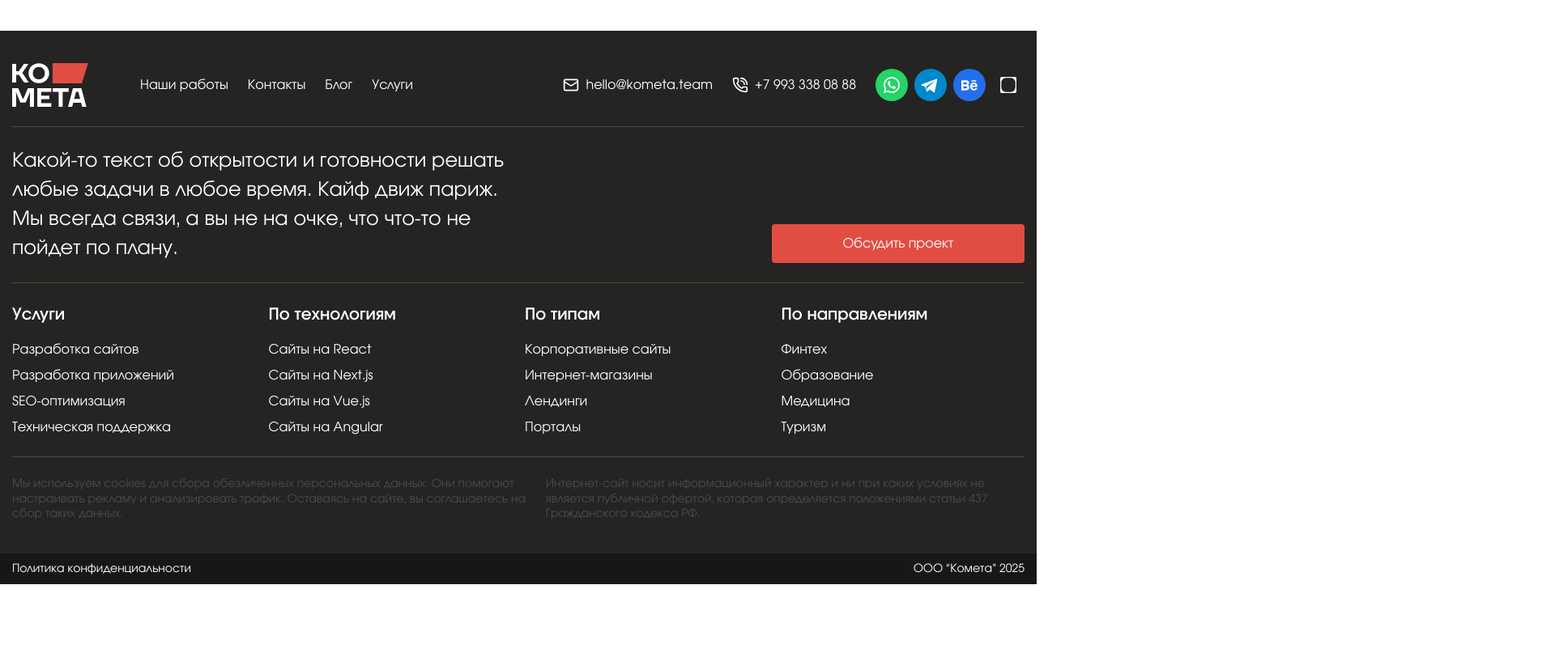
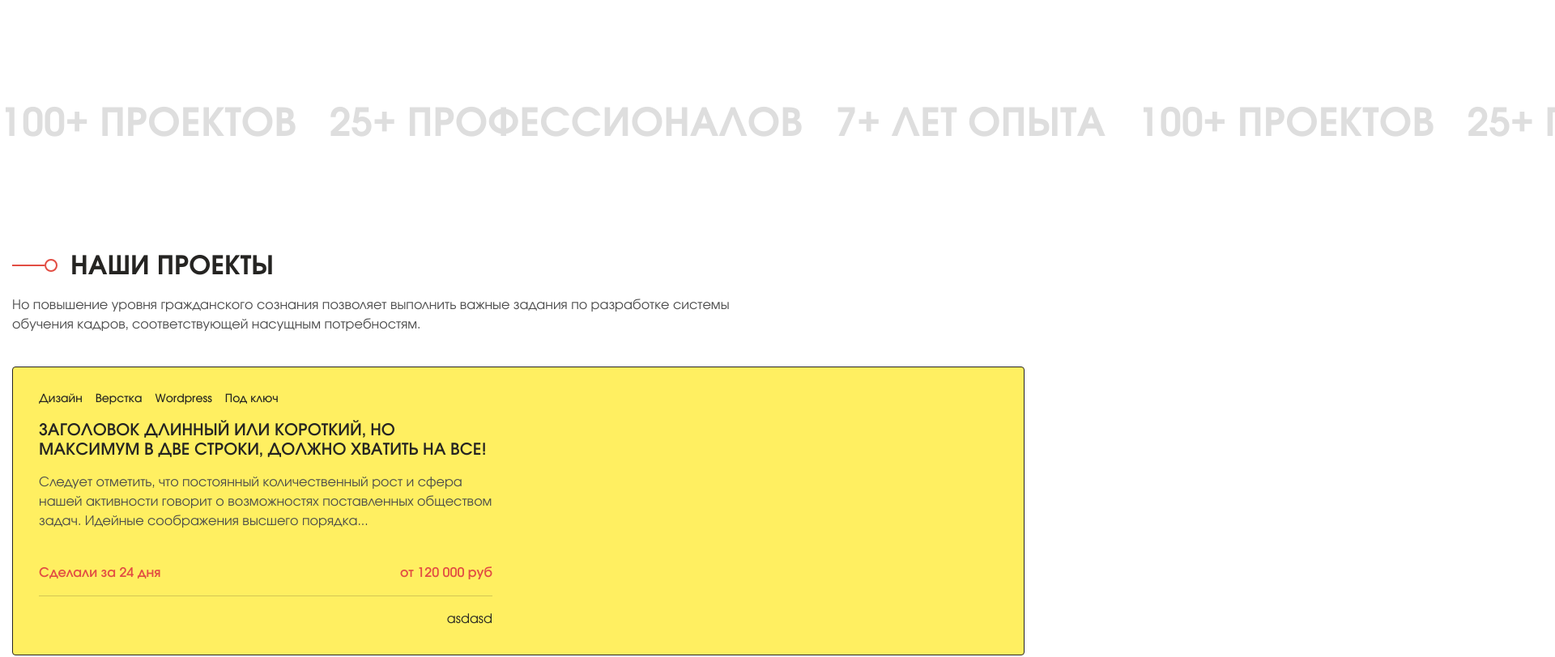
Before and after one commit to webscapestudio/kometa.next, a Next.js app: page / in a window 1280 px wide. Shown: the part 1444-2256 px from the top of the page at 81% size, 1920 px wide, since content can reach past the window. Before the commit the page ends 2166 px from the top, so only its background shows below. Built offline with nearby package versions, Linux system fonts and the light colour scheme.

Commit message:
projects

```diff
--- a/app/globals.scss
+++ b/app/globals.scss
@@ -12,8 +12,9 @@
 body {
   font-weight: 400;
   font-size: 16px;
-  line-height: 150%;
   color: #252422;
+
+  @apply leading-[150%];
 }
 
 // @theme inline {
--- a/app/page.tsx
+++ b/app/page.tsx
@@ -1,5 +1,10 @@
 import { Socials } from "@/components/ui";
-import { ServicesTabs, Showreel } from "@/components/widgets";
+import {
+  FeaturesMarquee,
+  Projects,
+  ServicesTabs,
+  Showreel,
+} from "@/components/widgets";
 import type { Metadata } from "next";
 
 export const metadata: Metadata = {
@@ -30,6 +35,8 @@ export default function Home() {
 
       <Showreel className="mt-0" />
       <ServicesTabs className="max-[768px]:hidden mt-[120px]" />
+      <FeaturesMarquee />
+      <Projects />
     </>
   );
 }
--- a/components/widgets/Footer/Footer.tsx
+++ b/components/widgets/Footer/Footer.tsx
@@ -135,7 +135,7 @@ export const Footer = () => {
 
           <div className="w-full h-[1px] bg-[#4B4B4B] my-6"></div>
 
-          <div className="flex gap-4 text-gray-text text-[14px] leading-[130%]">
+          <div className="grid grid-cols-2 gap-5 text-gray-text text-[14px] leading-[130%]">
             <p className="grow">
               Мы используем cookies для сбора обезличенных персональных данных.
               Они помогают настраивать рекламу и анализировать трафик. Оставаясь
--- /dev/null
+++ b/components/widgets/features-marquee/features-marquee.tsx
@@ -0,0 +1,27 @@
+import { clsx } from "clsx";
+import React from "react";
+
+interface Props {
+  className?: string;
+}
+
+export const FeaturesMarquee: React.FC<Props> = ({ className }) => {
+  return (
+    <div
+      className={clsx(
+        className,
+        "my-[120px] leading-[150%] font-bold text-gray-light flex gap-10 uppercase text-[48px] text-nowrap"
+      )}
+    >
+      <p>100+ ПРОЕКТОВ</p>
+      <p>25+ ПРОФЕССИОНАЛОВ</p>
+      <p>7+ ЛЕТ ОПЫТА</p>
+      <p>100+ ПРОЕКТОВ</p>
+      <p>25+ ПРОФЕССИОНАЛОВ</p>
+      <p>7+ ЛЕТ ОПЫТА</p>
+      <p>100+ ПРОЕКТОВ</p>
+      <p>25+ ПРОФЕССИОНАЛОВ</p>
+      <p>7+ ЛЕТ ОПЫТА</p>
+    </div>
+  );
+};
--- a/components/widgets/index.ts
+++ b/components/widgets/index.ts
@@ -1,3 +1,6 @@
+export { ProjectCard } from "./project-card/project-card";
+export { Projects } from "./projects/projects";
+export { FeaturesMarquee } from "./features-marquee/features-marquee";
 export { Showreel } from "./showreel/showreel";
 export { ServicesNavigation } from "./services-navigation/services-navigation";
 export { ServicesTabs } from "./services_tabs/services_tabs";
--- /dev/null
+++ b/components/widgets/project-card/project-card.tsx
@@ -0,0 +1,63 @@
+import clsx from "clsx";
+import Link from "next/link";
+import React from "react";
+
+interface Props {
+  className?: string;
+  bgColor?: string;
+  textwhite?: boolean;
+}
+
+export const ProjectCard: React.FC<Props> = ({
+  className,
+  textwhite = false,
+}) => {
+  return (
+    <div
+      className={clsx(
+        className,
+        "rounded-[4px] overflow-hidden border border-black grid grid-cols-2",
+        textwhite ? "text-white" : "text-black"
+      )}
+    >
+      <div className="p-8">
+        <div className="flex flex-wrap font-medium leading-[100%] gap-4 text-[14px]">
+          <p>Дизайн</p>
+          <p>Верстка</p>
+          <p>Wordpress</p>
+          <p>Под ключ</p>
+        </div>
+
+        <h3 className="mt-5 text-[20px] leading-[120%] font-semibold uppercase">
+          Заголовок длинный или короткий, но максимум в две строки, должно
+          хватить на все!
+        </h3>
+
+        <p
+          className={clsx("mt-4 text-gray-text", textwhite && "text-white/80")}
+        >
+          Следует отметить, что постоянный количественный рост и сфера нашей
+          активности говорит о возможностях поставленных обществом задач.
+          Идейные соображения высшего порядка...
+        </p>
+
+        <div className="flex mt-10 justify-between items-center text-accent font-semibold">
+          <p>Сделали за 24 дня</p>
+          <p>от 120 000 руб</p>
+        </div>
+
+        <div
+          className={clsx(
+            "my-4 h-[1px] w-full bg-black/20",
+            textwhite && "bg-white/20"
+          )}
+        ></div>
+
+        <div className="flex justify-end">
+          <Link href={""}>asdasd</Link>
+        </div>
+      </div>
+      <div className="pl-4"></div>
+    </div>
+  );
+};
--- /dev/null
+++ b/components/widgets/projects/projects.tsx
@@ -0,0 +1,31 @@
+import { Title } from "@/components/ui";
+import React from "react";
+import { ProjectCard } from "../project-card/project-card";
+
+interface Props {
+  className?: string;
+}
+
+export const Projects: React.FC<Props> = ({ className }) => {
+  return (
+    <section className={className}>
+      <div className="container">
+        <Title tag="h2">Наши проекты</Title>
+        <p className="mt-4 text-gray-text w-3/4">
+          Но повышение уровня гражданского сознания позволяет выполнить важные
+          задания по разработке системы обучения кадров, соответствующей
+          насущным потребностям.
+        </p>
+
+        {/* List */}
+
+        <div className="flex flex-col mt-10 gap-4">
+          <ProjectCard className="bg-[#FFEF61]" />
+          <ProjectCard className="bg-[#8D07E6]" textwhite />
+          <ProjectCard className="bg-[#252422]" textwhite />
+          <ProjectCard className="bg-[#5E35CF]" textwhite />
+        </div>
+      </div>
+    </section>
+  );
+};
--- a/components/widgets/services_tabs/services_tabs.tsx
+++ b/components/widgets/services_tabs/services_tabs.tsx
@@ -20,7 +20,7 @@ export const ServicesTabs: React.FC<Props> = ({ className }) => {
         </div>
 
         <div className="mt-2">
-          <div className="border border-gray-light p-6 rounded-[8px] max-[1441px]:p-4 ">
+          <div className="border border-gray-light p-6 rounded-[4px] max-[1441px]:p-4 ">
             <div className="">
               <h3 className="text-[20px] leading-[130%] font-medium max-[1441px]:text-[18px]">
                 Разработаем уникальный дизайн, продумаем все мелочи и оставим
```
Also changed, not shown: components/widgets/Footer/logo.svg (added).
